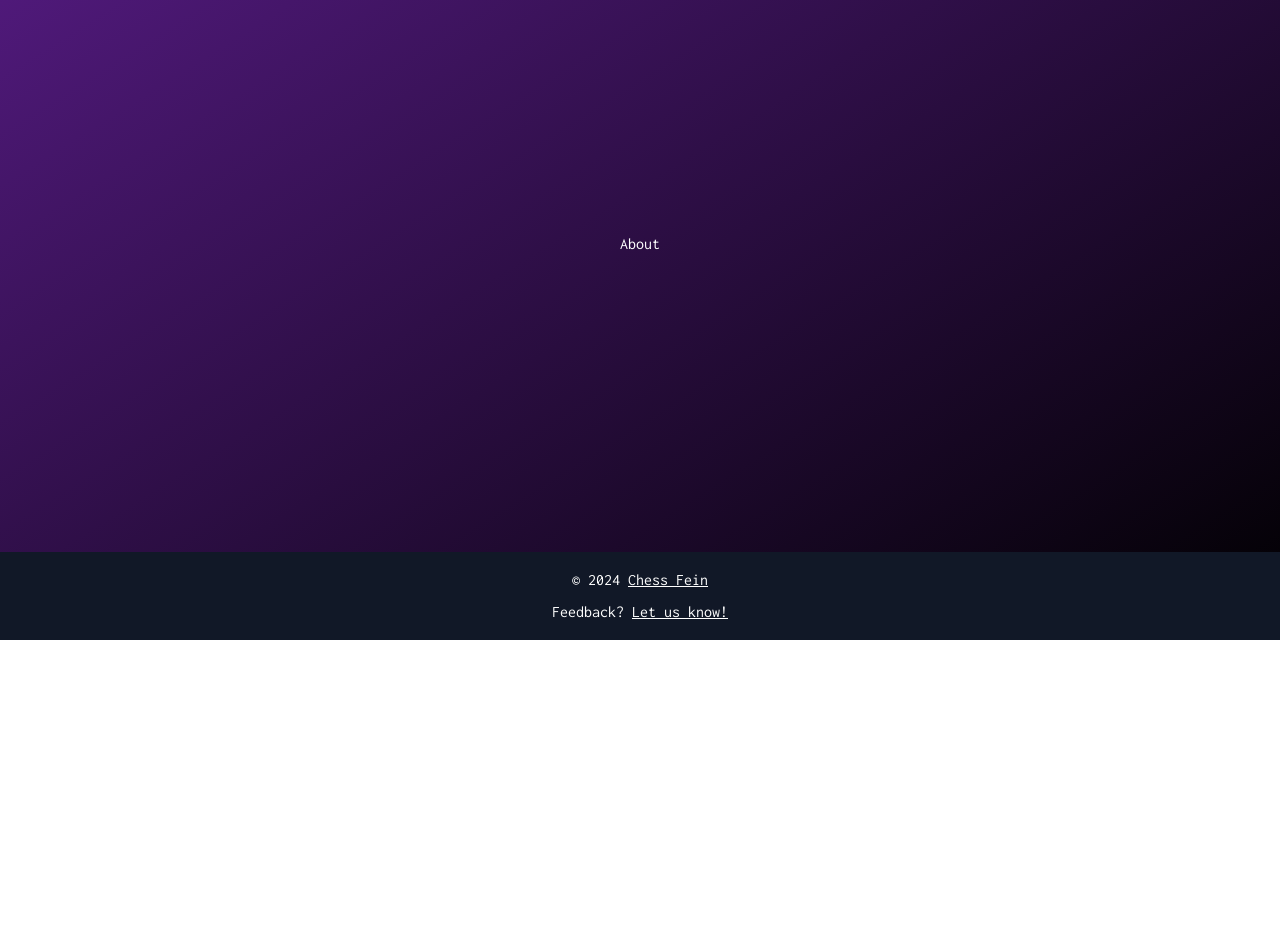
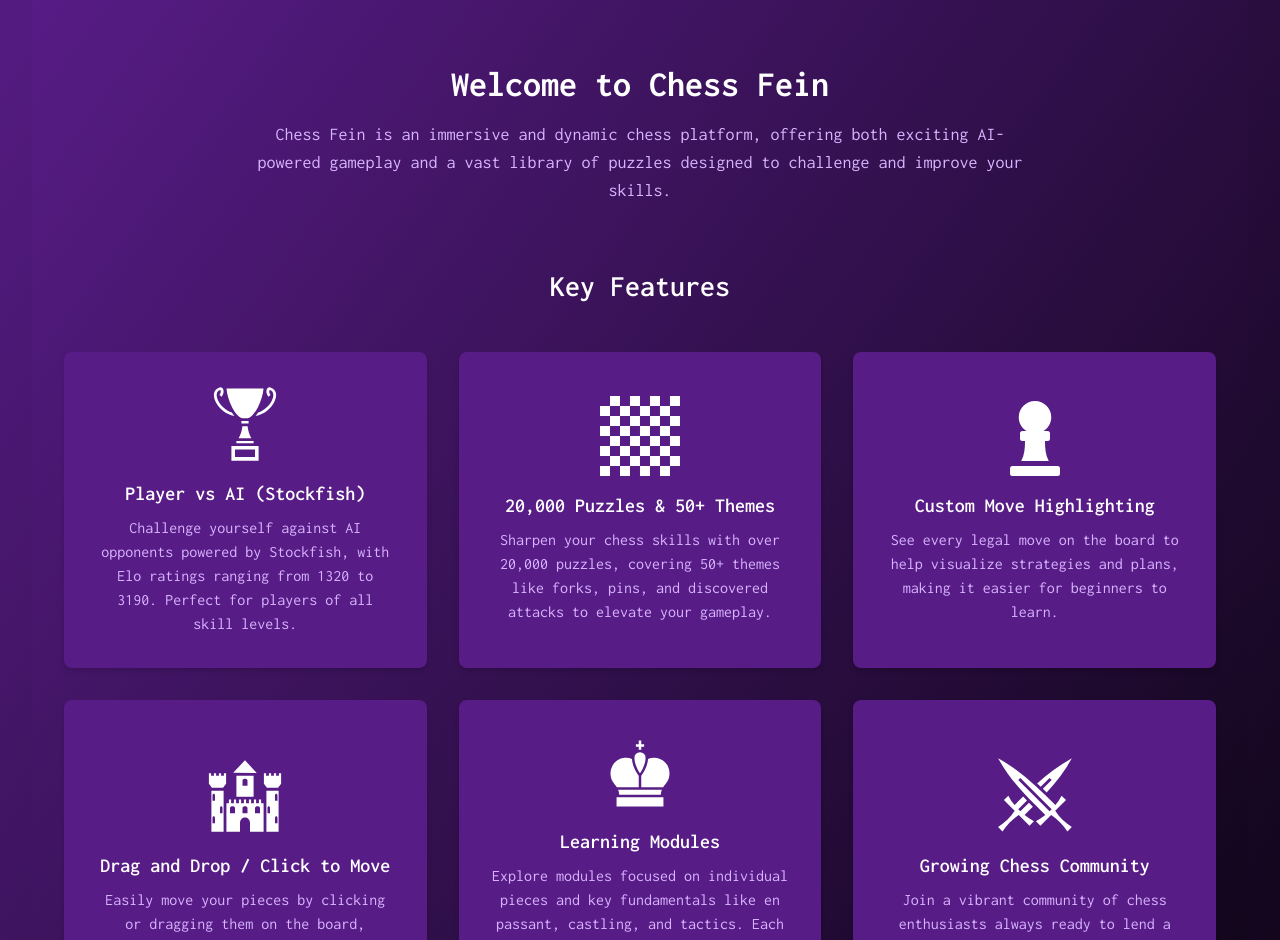
Before and after one commit to Jacobmrose/chess-fein, a Next.js app: page /about in a window 1280 px wide. Shown: the part 160-1100 px from the top of the page. Before the commit the page ends 800 px from the top, so only its background shows below. Built offline with nearby package versions, Linux system fonts and the light colour scheme.

Commit message:
Added about page

```diff
--- a/src/app/about/page.tsx
+++ b/src/app/about/page.tsx
@@ -1,4 +1,162 @@
-function About() {
-  return <div>About</div>
+'use client'
+import React from 'react'
+import {
+  FaChessKing,
+  FaChessQueen,
+  FaChessPawn,
+  FaChessBoard,
+} from 'react-icons/fa'
+import {
+  GiTrophyCup,
+  GiChessKing,
+  GiCastle,
+  GiCrossedSwords,
+  GiPerspectiveDiceSixFacesRandom,
+} from 'react-icons/gi'
+
+const About: React.FC = () => {
+  return (
+    <div className='min-h-screen w-full bg-gradient-to-br from-purple-900 to-black flex flex-col items-center px-4 pt-8'>
+      {/* About Title Section */}
+      <h1 className='text-4xl font-bold mt-16 text-white text-center'>
+        Welcome to Chess Fein
+      </h1>
+      <p className='mt-4 text-lg text-purple-300 text-center max-w-3xl'>
+        Chess Fein is an immersive and dynamic chess platform, offering both
+        exciting AI-powered gameplay and a vast library of puzzles designed to
+        challenge and improve your skills.
+      </p>
+
+      {/* Features Section */}
+      <h2 className='text-3xl font-semibold mt-16 text-white text-center'>
+        Key Features
+      </h2>
+      <div className='mt-12 grid grid-cols-1 sm:grid-cols-2 md:grid-cols-3 lg:grid-cols-3 gap-8 w-full max-w-6xl'>
+        {/* Player vs AI with Stockfish */}
+        <div className='bg-purple-900 p-8 rounded-lg shadow-md hover:bg-gray-700 transition cursor-pointer flex flex-col items-center justify-center'>
+          <div className='w-20 h-20 flex items-center justify-center mb-4'>
+            <GiTrophyCup className='text-white w-full h-full' />
+          </div>
+          <h3 className='text-xl font-semibold mb-2 text-white text-center'>
+            Player vs AI (Stockfish)
+          </h3>
+          <p className='text-purple-300 text-center'>
+            Challenge yourself against AI opponents powered by Stockfish, with
+            Elo ratings ranging from 1320 to 3190. Perfect for players of all
+            skill levels.
+          </p>
+        </div>
+
+        {/* 20,000 Puzzles with 50+ Themes */}
+        <div className='bg-purple-900 p-8 rounded-lg shadow-md hover:bg-gray-700 transition cursor-pointer flex flex-col items-center justify-center'>
+          <div className='w-20 h-20 flex items-center justify-center mb-4'>
+            <FaChessBoard className='text-white w-full h-full' />
+          </div>
+          <h3 className='text-xl font-semibold mb-2 text-white text-center'>
+            20,000 Puzzles & 50+ Themes
+          </h3>
+          <p className='text-purple-300 text-center'>
+            Sharpen your chess skills with over 20,000 puzzles, covering 50+
+            themes like forks, pins, and discovered attacks to elevate your
+            gameplay.
+          </p>
+        </div>
+
+        {/* Custom Move Highlighting */}
+        <div className='bg-purple-900 p-8 rounded-lg shadow-md hover:bg-gray-700 transition cursor-pointer flex flex-col items-center justify-center'>
+          <div className='w-20 h-20 flex items-center justify-center mb-4'>
+            <FaChessPawn className='text-white w-full h-full' />
+          </div>
+          <h3 className='text-xl font-semibold mb-2 text-white text-center'>
+            Custom Move Highlighting
+          </h3>
+          <p className='text-purple-300 text-center'>
+            See every legal move on the board to help visualize strategies and
+            plans, making it easier for beginners to learn.
+          </p>
+        </div>
+
+        {/* Drag and Drop / Click to Move */}
+        <div className='bg-purple-900 p-8 rounded-lg shadow-md hover:bg-gray-700 transition cursor-pointer flex flex-col items-center justify-center'>
+          <div className='w-20 h-20 flex items-center justify-center mb-4'>
+            <GiCastle className='text-white w-full h-full' />
+          </div>
+          <h3 className='text-xl font-semibold mb-2 text-white text-center'>
+            Drag and Drop / Click to Move
+          </h3>
+          <p className='text-purple-300 text-center'>
+            Easily move your pieces by clicking or dragging them on the board,
+            offering an intuitive experience for beginners and pros alike.
+          </p>
+        </div>
+
+        {/* Learning Modules */}
+        <div className='bg-purple-900 p-8 rounded-lg shadow-md hover:bg-gray-700 transition cursor-pointer flex flex-col items-center justify-center'>
+          <div className='w-20 h-20 flex items-center justify-center mb-4'>
+            <GiChessKing className='text-white w-full h-full' />
+          </div>
+          <h3 className='text-xl font-semibold mb-2 text-white text-center'>
+            Learning Modules
+          </h3>
+          <p className='text-purple-300 text-center'>
+            Explore modules focused on individual pieces and key fundamentals
+            like en passant, castling, and tactics. Each module introduces
+            various themes in the 50+ puzzle library to enhance your
+            understanding.
+          </p>
+        </div>
+
+        {/* Growing Chess Community */}
+        <div className='bg-purple-900 p-8 rounded-lg shadow-md hover:bg-gray-700 transition cursor-pointer flex flex-col items-center justify-center'>
+          <div className='w-20 h-20 flex items-center justify-center mb-4'>
+            <GiCrossedSwords className='text-white w-full h-full' />
+          </div>
+          <h3 className='text-xl font-semibold mb-2 text-white text-center'>
+            Growing Chess Community
+          </h3>
+          <p className='text-purple-300 text-center'>
+            Join a vibrant community of chess enthusiasts always ready to lend a
+            hand, whether you're new to the game or a seasoned player.
+          </p>
+        </div>
+      </div>
+
+      {/* Project Mission Section */}
+      <h2 className='text-3xl font-semibold mt-16 text-white text-center'>
+        Our Mission
+      </h2>
+      <p className='mt-6 text-lg text-purple-300 text-center max-w-3xl'>
+        At Chess Fein, we aim to make chess accessible to players of all levels.
+        Whether you're a beginner looking to learn the basics or an advanced
+        player honing your skills, we provide the tools, challenges, and
+        learning resources to help you improve and enjoy the game.
+      </p>
+
+      {/* Call to Action Section */}
+      <div className='mt-16 flex flex-col items-center'>
+        <h3 className='text-2xl font-semibold text-white'>
+          Ready to Improve Your Chess?
+        </h3>
+        <p className='text-purple-300 text-center mt-4 max-w-2xl'>
+          Join the Chess Fein community and start playing today! Dive into our
+          AI matches, explore thousands of puzzles, and challenge your friends.
+          Your chess journey starts here.
+        </p>
+        <button
+          className='mt-8 px-8 py-3 bg-purple-700 text-white rounded-lg hover:bg-purple-500 transition'
+          onClick={() => (window.location.href = '/play')}
+        >
+          Player VS AI
+        </button>
+        <button
+          className='mt-8 px-8 py-3 bg-purple-700 text-white rounded-lg hover:bg-purple-500 transition'
+          onClick={() => (window.location.href = '/puzzles')}
+        >
+          Puzzles
+        </button>
+      </div>
+    </div>
+  )
 }
+
 export default About
```
